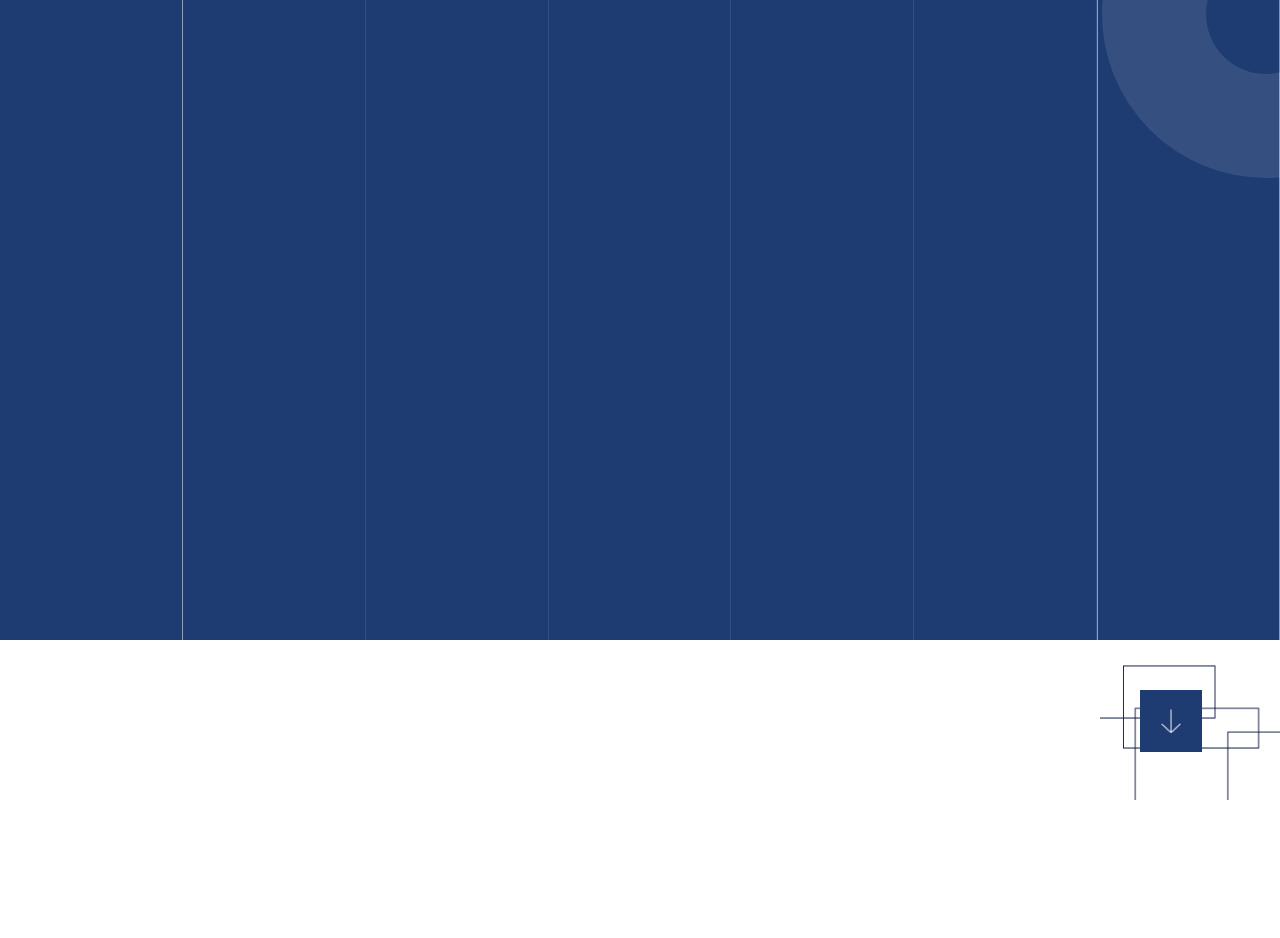
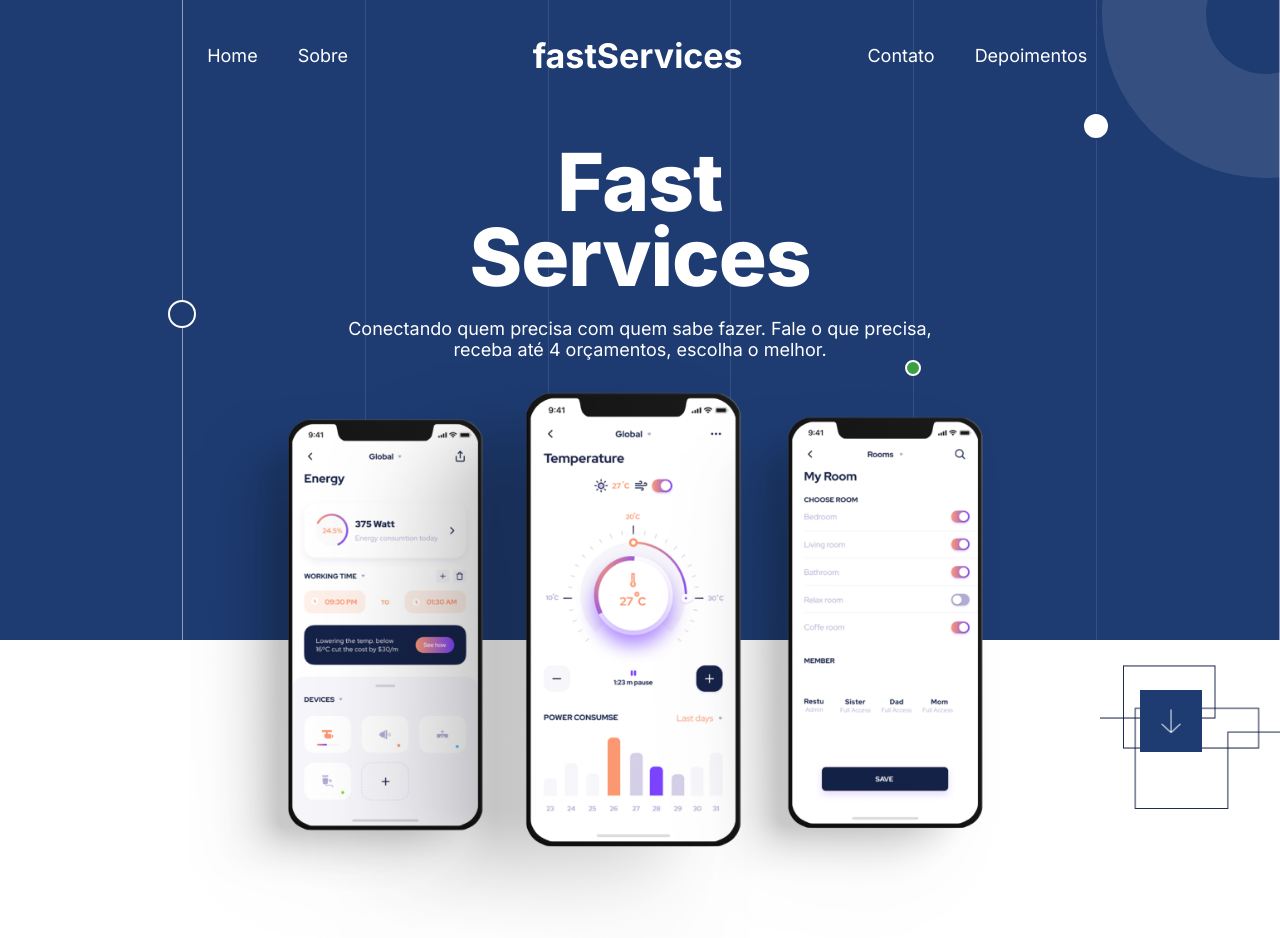
Before and after one commit to MatheusTrinca/fastservices-landing, a Next.js app: page / in a window 1280 px wide. Shown: the top 938 px of the page. Before the commit the page ends 800 px from the top, so only its background shows below. Built offline with nearby package versions, Linux system fonts and the light colour scheme.

Commit message:
text and banner

```diff
--- a/components/Header.jsx
+++ b/components/Header.jsx
@@ -1,20 +1,72 @@
 import React from 'react';
 import styles from '../styles/Header.module.css';
 import Image from 'next/image';
+import Link from 'next/link';
 import HeaderCircle from './HeaderCircle';
+import SmallCircle from './SmallCircle';
 
 const Header = () => {
   return (
     <div className={styles.container}>
+      <div className={styles.heroImage}>
+        <Image
+          src="/img/heroImage.png"
+          alt="banner"
+          width="100%"
+          height="100%"
+          layout="fill"
+          objectFit="contain"
+        />
+      </div>
       <div className={styles.header}>
         <HeaderCircle />
+        <nav className={styles.navbar}>
+          <ul className={styles.leftItems}>
+            <li>
+              <Link href="/">Home</Link>
+            </li>
+            <li>
+              <Link href="/sobre">Sobre</Link>
+            </li>
+          </ul>
+          <h1 className={styles.title}>fastServices</h1>
+          <ul className={styles.rightItems}>
+            <li>
+              <Link href="/contato">Contato</Link>
+            </li>
+            <li>
+              <Link href="/depoimentos">Depoimentos</Link>
+            </li>
+          </ul>
+        </nav>
+        <div className={styles.bannerText}>
+          <h1>Fast Services</h1>
+        </div>
+        <p className={styles.bannerDescription}>
+          Conectando quem precisa com quem sabe fazer. Fale o que precisa,
+          receba até 4 orçamentos, escolha o melhor.
+        </p>
+
+        {/* Rectangles and Small Circles */}
         <div className={styles.rectangles}>
+          <div className={styles.rectangle}>
+            <SmallCircle top="300px" innerColor="#1E3C72" borderColor="#fff" />
+          </div>
           <div className={styles.rectangle} />
           <div className={styles.rectangle} />
           <div className={styles.rectangle} />
-          <div className={styles.rectangle} />
-          <div className={styles.rectangle} />
-          <div className={styles.rectangle} />
+          <div className={styles.rectangle}>
+            <SmallCircle
+              top="360px"
+              innerColor="#3aa043"
+              borderColor="#fff"
+              width="16px"
+              height="16px"
+            />
+          </div>
+          <div className={styles.rectangle}>
+            <SmallCircle top="112px" innerColor="#fff" borderColor="#1E3C72" />
+          </div>
           <div className={styles.rectangle} />
         </div>
       </div>
--- a/components/Layout.jsx
+++ b/components/Layout.jsx
@@ -1,13 +1,13 @@
 import React from 'react';
 import styles from '../styles/Layout.module.css';
 import HeaderCircle from './HeaderCircle';
-import Image from 'next/image';
 
 const Layout = ({ children }) => {
   return (
-    <div className={styles.container}>
-      {children}
-      {/*
+    <div>
+      <div className={styles.container}>
+        {children}
+        {/*
       Colocar como backgound-Image no CSS
       <Image
         className={styles.curvelinesUp}
@@ -18,6 +18,7 @@ const Layout = ({ children }) => {
         layout="fill"
         objectFit="cover"
       /> */}
+      </div>
     </div>
   );
 };
--- a/components/SmallCircle.jsx
+++ b/components/SmallCircle.jsx
@@ -0,0 +1,20 @@
+import React from 'react';
+import styles from '../styles/SmallCircle.module.css';
+
+const SmallCircle = ({ innerColor, top, borderColor, width, height }) => {
+  return (
+    <div
+      className={styles.smallCircle}
+      style={{
+        backgroundColor: innerColor,
+        top,
+        borderColor,
+        opacity: 1,
+        width,
+        height,
+      }}
+    ></div>
+  );
+};
+
+export default SmallCircle;
--- a/pages/index.js
+++ b/pages/index.js
@@ -1,3 +1,4 @@
+/* eslint-disable @next/next/no-page-custom-font */
 import Head from 'next/head';
 import Header from '../components/Header';
 
@@ -7,6 +8,12 @@ export default function Home() {
       <Head>
         <title>Create Next App</title>
         <meta name="description" content="Generated by create next app" />
+        <link rel="preconnect" href="https://fonts.googleapis.com" />
+        <link rel="preconnect" href="https://fonts.gstatic.com" crossOrigin />
+        <link
+          href="https://fonts.googleapis.com/css2?family=Inter:wght@300;400;500;600;700;800&family=Roboto:ital,wght@0,300;0,400;1,300&display=swap"
+          rel="stylesheet"
+        />
         {/* <link rel="icon" href="/favicon.ico" /> */}
       </Head>
       <Header />
--- a/styles/Header.module.css
+++ b/styles/Header.module.css
@@ -4,7 +4,7 @@
   background-color: #1e3c72;
 }
 
-/* Header Main */
+/**** Header Main ****/
 
 .header {
   height: 80vh;
@@ -12,6 +12,7 @@
   overflow: hidden;
 }
 
+/* Background Items */
 .rectangles {
   display: flex;
   flex: 1;
@@ -24,25 +25,109 @@
 .rectangle {
   width: 200px;
   height: 100%;
-  border-right: solid 1px white;
-  opacity: 0.1;
+  border-right: 1px solid rgba(255, 255, 255, 0.1);
+  position: relative;
 }
 
 .rectangle:first-of-type {
-  border-right: solid 1px white;
-  opacity: 0.5;
+  border-right: 1px solid rgba(255, 255, 255, 0.5);
 }
 
 .rectangle:last-of-type {
-  border-left: solid 1px white;
-  opacity: 0.5;
+  border-right: 1px solid rgba(255, 255, 255, 0.5);
 }
 
-/* Header Footer */
+/* Navbar */
+
+.navbar ul li {
+  list-style-type: none;
+  margin: 0 20px;
+  font-size: 18px;
+  cursor: pointer;
+}
+
+.navbar ul {
+  display: flex;
+  justify-content: center;
+}
+
+.navbar {
+  max-width: 75%;
+  left: 49%;
+  transform: translateX(-50%);
+  height: 50px;
+  top: 30px;
+  width: 100%;
+  position: absolute;
+  display: flex;
+  justify-content: center;
+  align-items: center;
+  list-style-type: none;
+  color: #fff;
+  z-index: 999;
+}
+
+.title {
+  width: 100%;
+  font-size: 34px;
+  display: flex;
+  justify-content: center;
+  text-align: center;
+  margin-left: 100px;
+  letter-spacing: 0.2;
+  font-weight: bold;
+}
+
+/* Banner Text */
+.bannerText {
+  text-align: center;
+  position: absolute;
+  width: 100px;
+  display: flex;
+  flex-direction: column;
+  align-items: center;
+  justify-content: center;
+  left: 50%;
+  transform: translateX(-50%);
+  margin-top: 90px;
+}
+
+.bannerText h1 {
+  font-size: 80px;
+  font-weight: bold;
+  letter-spacing: -1px;
+  line-height: 75px;
+  color: #fff;
+  font-weight: 800;
+}
+
+.bannerDescription {
+  text-align: center;
+  max-width: 800px;
+  color: #fff;
+  position: absolute;
+  font-size: 18px;
+  left: 50%;
+  transform: translateX(-50%);
+  top: 300px;
+}
+
+/* Hero Image */
+.heroImage {
+  position: absolute;
+  width: 900px;
+  height: 800px;
+  top: 250px;
+  left: 50%;
+  transform: translateX(-50%);
+  z-index: 999;
+}
+
+/**** Header Footer ****/
 .headerFooter {
   width: 100%;
   background-color: #fff;
-  height: 20vh;
+  height: 40vh;
   position: relative;
   overflow: hidden;
 }
--- a/styles/SmallCircle.module.css
+++ b/styles/SmallCircle.module.css
@@ -0,0 +1,11 @@
+.smallCircle {
+  width: 28px;
+  height: 28px;
+  border-radius: 50%;
+  border-width: 2px;
+  border-style: solid;
+  position: absolute;
+  opacity: 1;
+  right: 0;
+  transform: translateX(50%);
+}
--- a/styles/globals.css
+++ b/styles/globals.css
@@ -2,8 +2,7 @@ html,
 body {
   padding: 0;
   margin: 0;
-  font-family: -apple-system, BlinkMacSystemFont, Segoe UI, Roboto, Oxygen,
-    Ubuntu, Cantarell, Fira Sans, Droid Sans, Helvetica Neue, sans-serif;
+  font-family: 'Inter', sans-serif;
 }
 
 a {
```
Also changed, not shown: public/img/heroImage.png (added).
